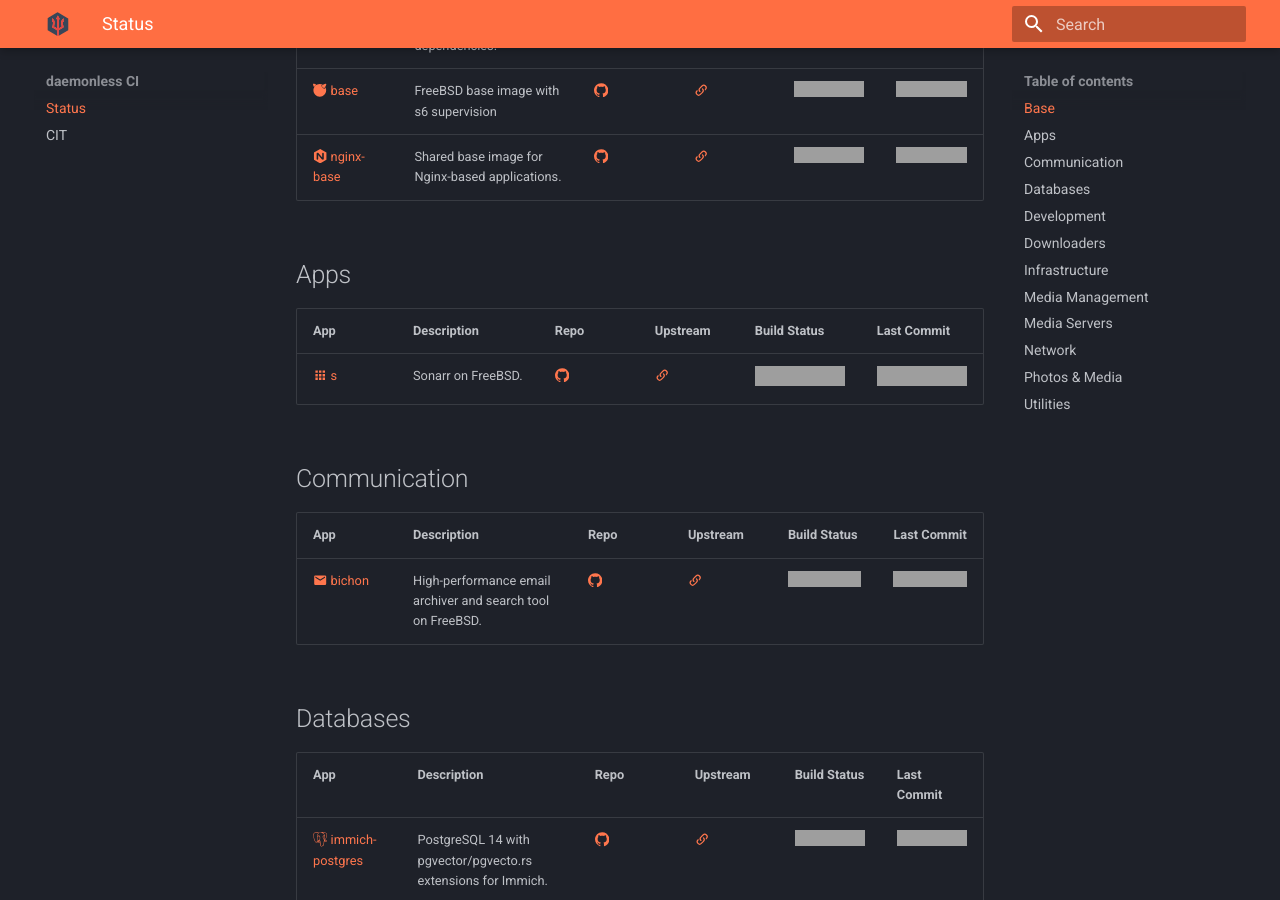
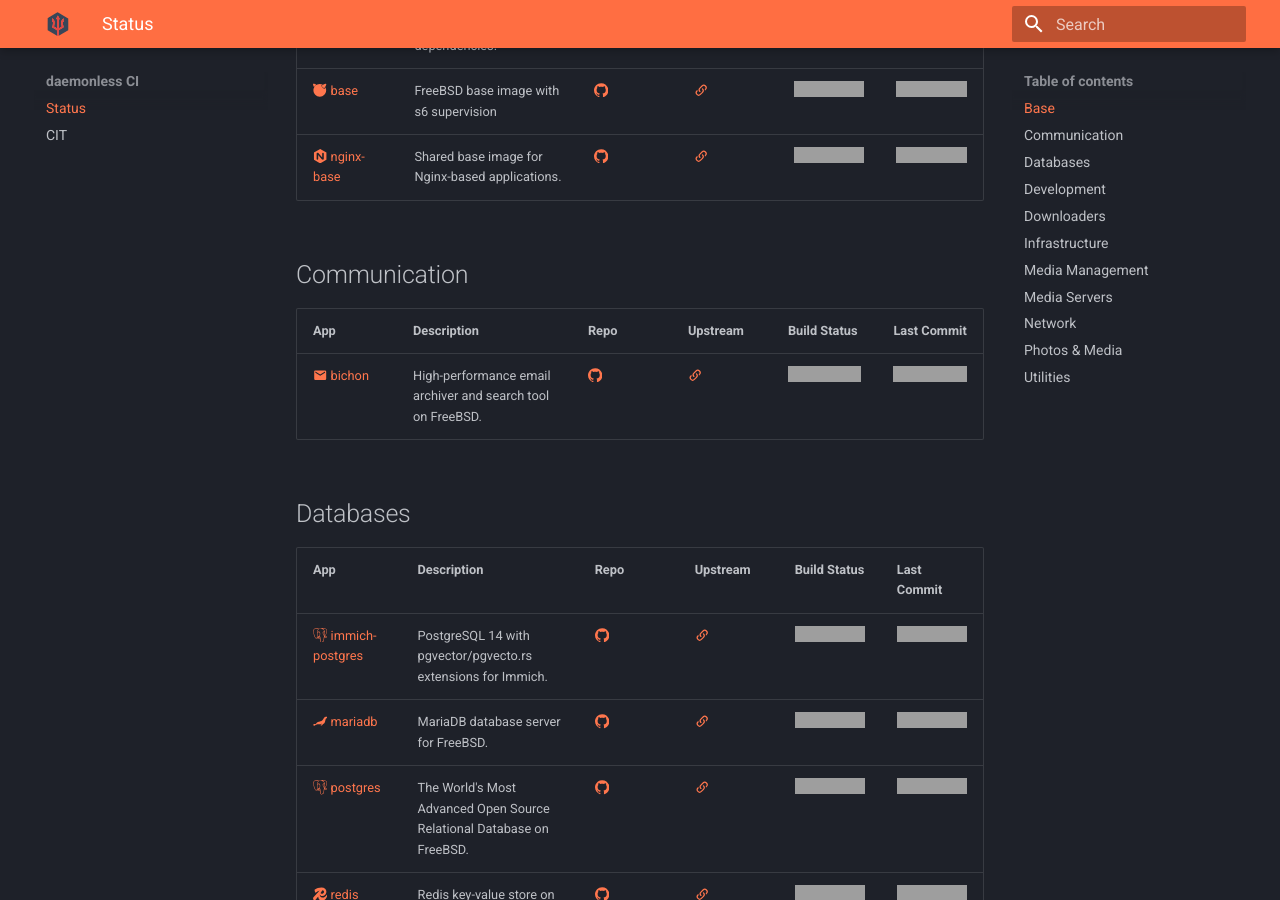
Before and after one commit to daemonless/ci-daemonless-io, an MkDocs documentation site: the page built from docs/index.md, in a window 1280 px wide and 900 px high, scrolled down 487 px. Built offline with MkDocs 1.6.1 and Material for MkDocs 9.7.7, drawn with Linux system fonts in a browser that asks for light colours; some of the changed text lies outside the part shown; grey boxes are pictures that could not be loaded.

Commit message:
remove erroneous s directory (from testing)

```diff
--- a/docs/index.md
+++ b/docs/index.md
@@ -11,12 +11,6 @@
 | [:material-layers: arr-base](https://daemonless.io/images/arr-base) | Shared base image for *Arr applications (Radarr, Sonarr, Lidarr, Prowlarr) containing common dependencies. | [:simple-github:](https://github.com/daemonless/arr-base) | [:material-link-variant:](https://github.com/daemonless/arr-base) | [![build](https://img.shields.io/github/actions/workflow/status/daemonless/arr-base/build.yaml?label=)](https://github.com/daemonless/arr-base/actions/workflows/build.yaml) | [![commit](https://img.shields.io/github/last-commit/daemonless/arr-base?label=)](https://github.com/daemonless/arr-base/commits) |
 | [:simple-freebsd: base](https://daemonless.io/images/base) | FreeBSD base image with s6 supervision | [:simple-github:](https://github.com/daemonless/base) | [:material-link-variant:](https://github.com/freebsd/freebsd-src) | [![build](https://img.shields.io/github/actions/workflow/status/daemonless/base/build.yaml?label=)](https://github.com/daemonless/base/actions/workflows/build.yaml) | [![commit](https://img.shields.io/github/last-commit/daemonless/base?label=)](https://github.com/daemonless/base/commits) |
 | [:simple-nginx: nginx-base](https://daemonless.io/images/nginx-base) | Shared base image for Nginx-based applications. | [:simple-github:](https://github.com/daemonless/nginx-base) | [:material-link-variant:](https://github.com/daemonless/nginx-base) | [![build](https://img.shields.io/github/actions/workflow/status/daemonless/nginx-base/build.yaml?label=)](https://github.com/daemonless/nginx-base/actions/workflows/build.yaml) | [![commit](https://img.shields.io/github/last-commit/daemonless/nginx-base?label=)](https://github.com/daemonless/nginx-base/commits) |
-
-## Apps
-
-| App | Description | Repo | Upstream | Build Status | Last Commit |
-|-----|-------------|------|----------|--------------|-------------|
-| [:material-apps: s](https://daemonless.io/images/s) | Sonarr on FreeBSD. | [:simple-github:](https://github.com/daemonless/s) | [:material-link-variant:](https://github.com/daemonless/Sonarr) | [![build](https://img.shields.io/github/actions/workflow/status/daemonless/s/build.yaml?label=)](https://github.com/daemonless/s/actions/workflows/build.yaml) | [![commit](https://img.shields.io/github/last-commit/daemonless/s?label=)](https://github.com/daemonless/s/commits) |
 
 ## Communication
 
```
Also changed, not shown: other parts of docs/index.md (+1 -1 lines).
